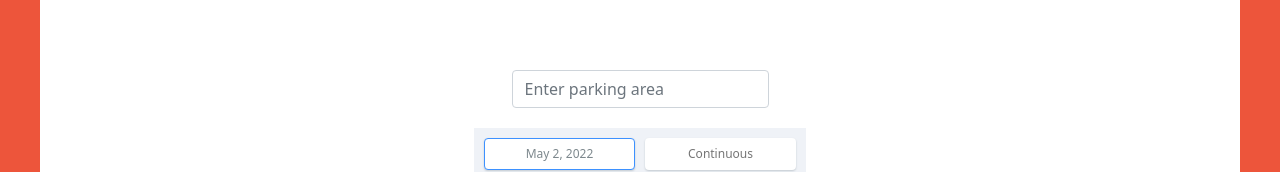
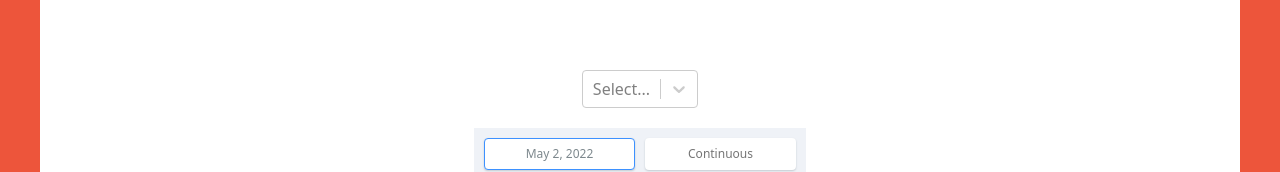
Before and after one commit to Janussr/Papp_insights_frontend, a React (Create React App) app: page /create-report in a window 1280 px wide. Shown: the part 122-294 px from the top of the page. Built offline with nearby package versions, Linux system fonts and the light colour scheme; no server answers.

Commit message:
work for alex

```diff
--- a/package.json
+++ b/package.json
@@ -15,6 +15,7 @@
     "react-dom": "^17.0.2",
     "react-router-dom": "^6.0.2",
     "react-scripts": "^5.0.1",
+    "react-select": "^5.3.1",
     "uuid": "^8.3.2",
     "web-vitals": "^1.1.2"
   },
--- a/src/components/ReportPage.js
+++ b/src/components/ReportPage.js
@@ -8,6 +8,12 @@ import 'react-date-range/dist/styles.css'; // main css file
 import 'react-date-range/dist/theme/default.css'; // theme css file
 import { DateRange  } from 'react-date-range';
 
+import React, { Component } from 'react'
+import Select from 'react-select'
+import AsyncSelect from 'react-select/async';
+
+
+
 
 //npm install react-date-range might have to use this if datepicker doesnt work.
 
@@ -15,8 +21,25 @@ const ReportPage = () => {
     const init = {time: "", parkingAreas: "", report: { id: 0 } };
     const [report, setReport] = useState({});
     const [statusMessage, setStatusMessage] = useState("");
+    const [parkingAreas, setParkingAreas] = useState([]);
 
     const URL = apiUtils.getUrl()
+
+    useEffect(() => {
+        const getParkingArea = async () => {
+          const response = await axios.get(URL + 'parkingareas');
+          setParkingAreas(response.data.parkingareas);
+          console.log(response.data.parkingareas);
+        };
+        getParkingArea();
+      }, [setParkingAreas]);
+
+
+      const SearchLocationBar = () => (
+        <Select options={parkingAreas} />
+      )
+
+
 
     const handleInput = (event) => {
         setReport({ ...report,})
@@ -45,10 +68,11 @@ const [state, setState] = useState([
 
 return (
 
+
     <div className="center">
         <p>{statusMessage}</p>
         <form onChange={handleInput}>
-        <input className="form-control addInput" id="parkingAreas" placeholder="Enter parking area" type="text"></input>
+        <SearchLocationBar/>
         </form>
 <DateRange
 editableDateInputs={true}
```
Also changed, not shown: 1 other file (tests, documents, lock files or other folders).
